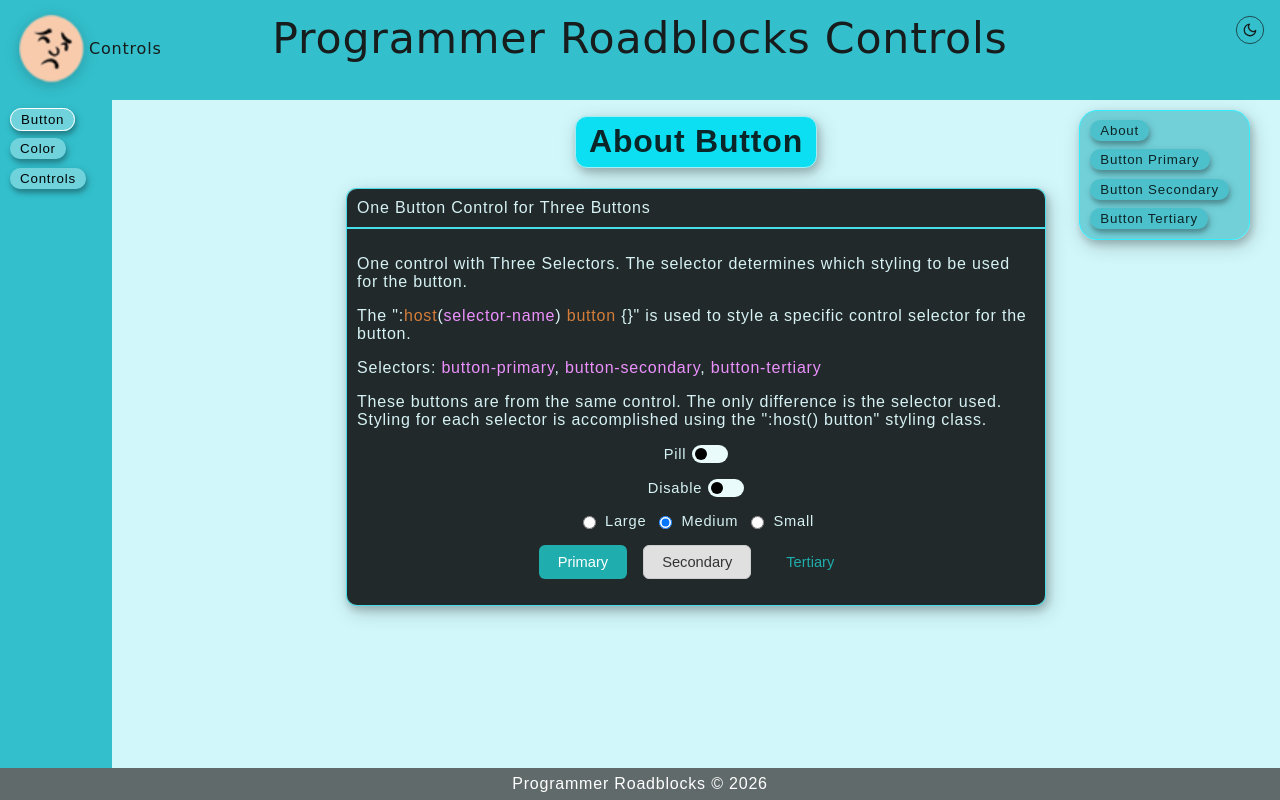
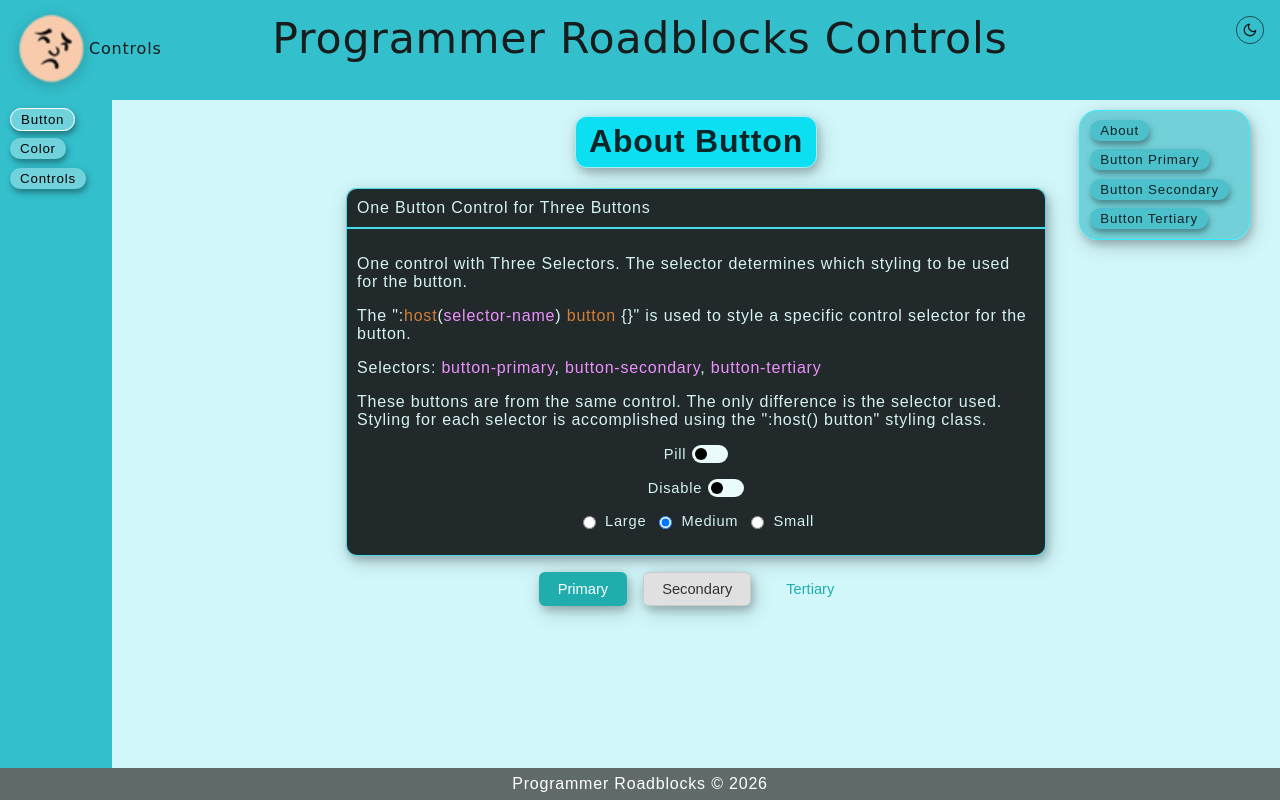
Before and after one commit to PRBDUDE/prb-controls, an Angular app: page /button in a window 1280 px wide. Built offline with nearby package versions, Linux system fonts and the light colour scheme.

Commit message:
add box-shadow to primary and secondary buttons

```diff
--- a/public/assets/scss/_base.scss
+++ b/public/assets/scss/_base.scss
@@ -24,6 +24,8 @@
 
   --card-box-shadow: 2px 4px 8px 0 rgba(0, 0, 0, 0.2), 3px 6px 20px 0 rgba(0, 0, 0, 0.19);
 
+  --button-box-shadow: 2px 4px 8px 0 rgba(0, 0, 0, 0.2), 3px 6px 20px 0 rgba(0, 0, 0, 0.19);
+
   --color-card-box-shadow: 2px 4px 8px 0 rgba(0, 0, 0, 0.2), 3px 6px 20px 0 rgba(0, 0, 0, 0.19);
 
   --section-description-box-shadow: 2px 4px 8px 0 rgba(0, 0, 0, 0.2), 3px 6px 20px 0 rgba(0, 0, 0, 0.19);
--- a/src/app/control/button/button.ts
+++ b/src/app/control/button/button.ts
@@ -54,6 +54,7 @@ export type buttonSize = 'large' | 'medium' | 'small';
       :host(button-primary) button {
         background-color: var(--prb-color-primary-600);
         color: #ffffff;
+        box-shadow: var(--button-box-shadow);
 
         &:hover:not(:disabled) {
           background-color: var(--prb-color-primary-700);
@@ -65,6 +66,7 @@ export type buttonSize = 'large' | 'medium' | 'small';
         background-color: #e0e0e0;
         color: #333333;
         border-color: #cccccc;
+        box-shadow: var(--button-box-shadow);
 
         &:hover:not(:disabled) {
           background-color: #b0b0b0;
--- a/src/app/feature/button/about-button-demo/about-button-demo.html
+++ b/src/app/feature/button/about-button-demo/about-button-demo.html
@@ -34,6 +34,8 @@
           [orientation]="'horizontal'"
           [(value)]="selectedSize" />
       </div>
+    </card-body>
+  </card-container>
   <div>
     <button-primary
       [size]="selectedSize()"
@@ -57,6 +59,4 @@
       Tertiary
     </button-tertiary>
   </div>
-    </card-body>
-  </card-container>
 </jelly-container>
```
Lines whose indentation alone changed are shown as unchanged.
